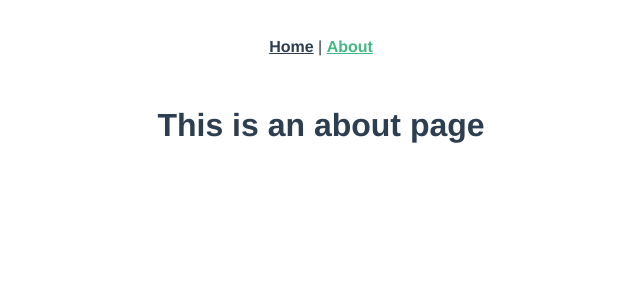
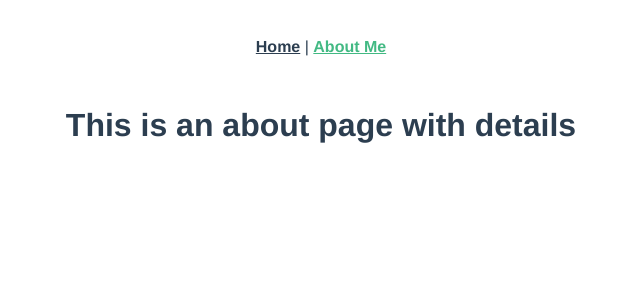
Before and after one commit to andreyromanov/portfolio, a Vue app: page /about in a window 1280 px wide. Shown: the top 300 px of the page, without its empty margins (319-959 px from the left). Built offline with nearby package versions, Linux system fonts and the light colour scheme.

Commit message:
Initial commit

```diff
--- a/src/App.vue
+++ b/src/App.vue
@@ -2,7 +2,7 @@
   <div id="app">
     <div id="nav">
       <router-link to="/">Home</router-link> |
-      <router-link to="/about">About</router-link>
+      <router-link to="/about">About Me</router-link>
     </div>
     <router-view />
   </div>
--- a/src/components/HelloWorld.vue
+++ b/src/components/HelloWorld.vue
@@ -1,7 +1,7 @@
 <template>
   <div class="hello">
     <h1>{{ msg }}</h1>
-    <p>
+    <p>ooow
       For a guide and recipes on how to configure / customize this project,<br />
       check out the
       <a href="https://cli.vuejs.org" target="_blank" rel="noopener"
--- a/src/views/About.vue
+++ b/src/views/About.vue
@@ -1,5 +1,5 @@
 <template>
   <div class="about">
-    <h1>This is an about page</h1>
+    <h1>This is an about page with details</h1>
   </div>
 </template>
--- a/src/views/Home.vue
+++ b/src/views/Home.vue
@@ -1,7 +1,7 @@
 <template>
   <div class="home">
     <img alt="Vue logo" src="../assets/logo.png" />
-    <HelloWorld msg="Welcome to Your Vue.js App" />
+    <HelloWorld msg="Welcome to my Portfolio" />
   </div>
 </template>
 
```
